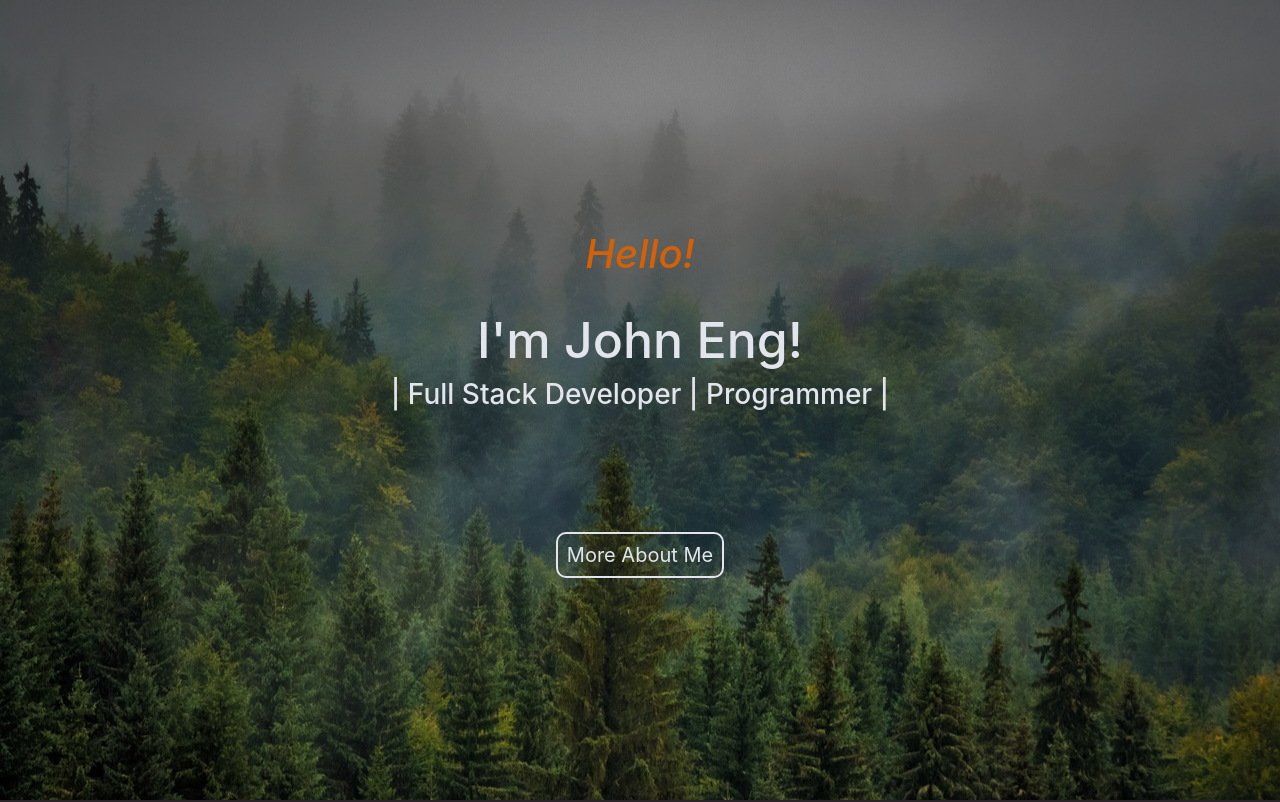
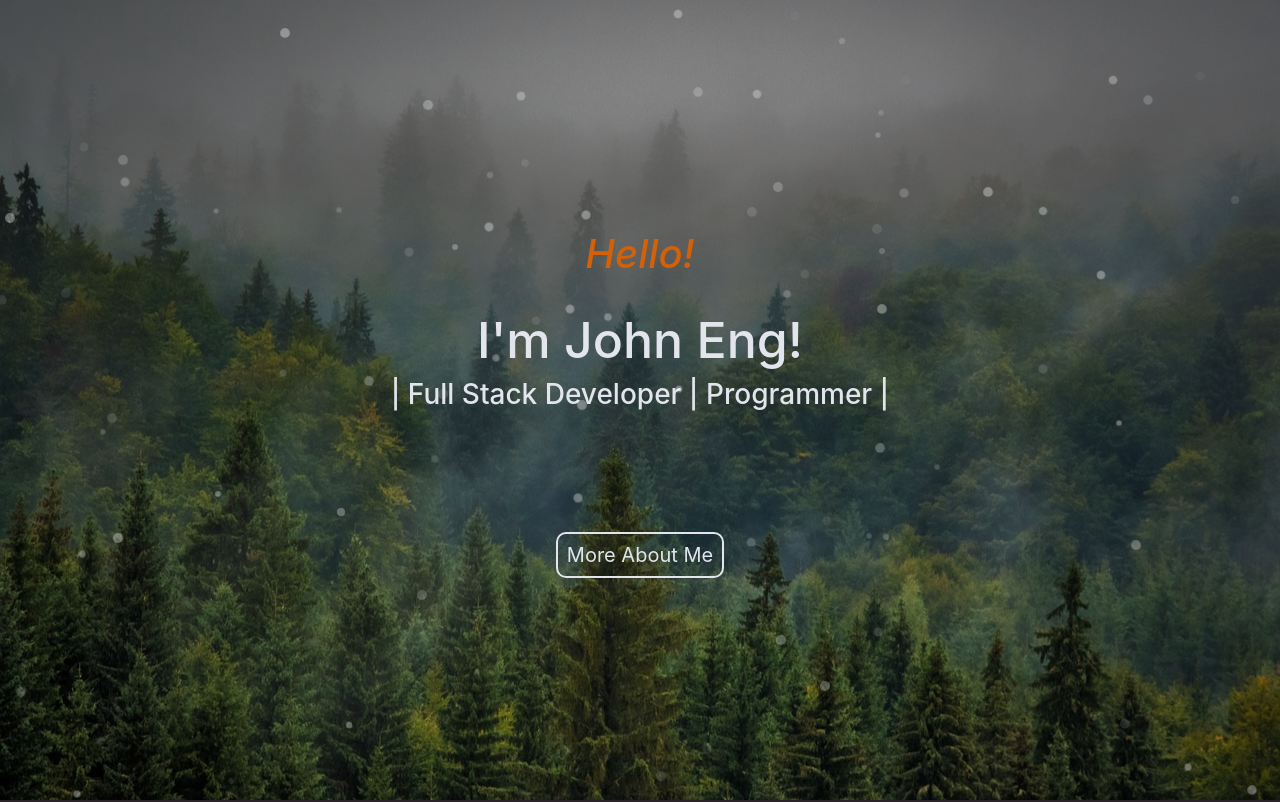
Before and after one commit to john1eng/My_Portfolio, a plain HTML site: page index.html in a window 1280 px wide. Shown: the top 802 px of the page. Drawn offline with Linux system fonts and the light colour scheme.

Commit message:
add snow affect

```diff
--- a/index.html
+++ b/index.html
@@ -11,10 +11,15 @@
     <script src="jquery-3.4.1.min.js"></script>
     <link rel="stylesheet" type="text/css" href="./bootstrap-4.3.1-dist/css/bootstrap.min.css">
     <link rel="stylesheet" type="text/css" href="portfolio.css">
+    <link rel="stylesheet" href="snowflake.css">
+    <script src="snowflake.js"></script>
     <script src="portfolio.js"></script>
 
   </head>
   <body onload=promptbox()>
+    <div id="snowflakeContainer">
+        <span class="snowflake"></span>
+    </div>
                             <!--Heading-->
     <section id="intro">
       <div id="intro-content">
@@ -234,6 +239,5 @@
     <a href="#contact" class ="c">Contact</a>
   </span>
 
-
   </body>
 </html>
--- a/portfolio.css
+++ b/portfolio.css
@@ -1,5 +1,5 @@
 html{
-  background-color:#2A2428;
+  /* background-color:#2A2428; */
   margin:0px;
 }
 body{
--- /dev/null
+++ b/snowflake.css
@@ -0,0 +1,17 @@
+#snowflakeContainer {
+  position: absolute;
+  left: 0px;
+  top: 0px;
+  display: none;
+}
+
+.snowflake {
+  position: fixed;
+  background-color: white;
+  user-select: none;
+  z-index: 1000;
+  pointer-events: none;
+  border-radius: 50%;
+  width: 10px;
+  height: 10px;
+}
--- /dev/null
+++ b/snowflake.js
@@ -0,0 +1,170 @@
+  // Array to store our Snowflake objects
+  var snowflakes = [];
+
+  // Global variables to store our browser's window size
+  var browserWidth;
+  var browserHeight;
+
+  // Specify the number of snowflakes you want visible
+  var numberOfSnowflakes = 100;
+
+  // Flag to reset the position of the snowflakes
+  var resetPosition = false;
+
+  // Handle accessibility
+  var enableAnimations = false;
+  var reduceMotionQuery = matchMedia("(prefers-reduced-motion)");
+
+  // Handle animation accessibility preferences
+  function setAccessibilityState() {
+    if (reduceMotionQuery.matches) {
+      enableAnimations = false;
+    } else {
+      enableAnimations = true;
+    }
+  }
+  setAccessibilityState();
+
+  reduceMotionQuery.addListener(setAccessibilityState);
+
+  //
+  // It all starts here...
+  //
+  function setup() {
+    if (enableAnimations) {
+      window.addEventListener("DOMContentLoaded", generateSnowflakes, false);
+      window.addEventListener("resize", setResetFlag, false);
+    }
+  }
+  setup();
+
+  //
+  // Constructor for our Snowflake object
+  //
+  function Snowflake(element, speed, xPos, yPos) {
+    // set initial snowflake properties
+    this.element = element;
+    this.speed = speed;
+    this.xPos = xPos;
+    this.yPos = yPos;
+    this.scale = 1;
+
+    // declare variables used for snowflake's motion
+    this.counter = 0;
+    this.sign = Math.random() < 0.5 ? 1 : -1;
+
+    // setting an initial opacity and size for our snowflake
+    this.element.style.opacity = (.1 + Math.random()) / 3;
+  }
+
+  //
+  // The function responsible for actually moving our snowflake
+  //
+  Snowflake.prototype.update = function () {
+    // using some trigonometry to determine our x and y position
+    this.counter += this.speed / 5000;
+    this.xPos += this.sign * this.speed * Math.cos(this.counter) / 40;
+    this.yPos += Math.sin(this.counter) / 40 + this.speed / 30;
+    this.scale = .5 + Math.abs(10 * Math.cos(this.counter) / 20);
+
+    // setting our snowflake's position
+    setTransform(Math.round(this.xPos), Math.round(this.yPos), this.scale, this.element);
+
+    // if snowflake goes below the browser window, move it back to the top
+    if (this.yPos > browserHeight) {
+      this.yPos = -50;
+    }
+  }
+
+  //
+  // A performant way to set your snowflake's position and size
+  //
+  function setTransform(xPos, yPos, scale, el) {
+    el.style.transform = `translate3d(${xPos}px, ${yPos}px, 0) scale(${scale}, ${scale})`;
+  }
+
+  //
+  // The function responsible for creating the snowflake
+  //
+  function generateSnowflakes() {
+
+    // get our snowflake element from the DOM and store it
+    var originalSnowflake = document.querySelector(".snowflake");
+
+    // access our snowflake element's parent container
+    var snowflakeContainer = originalSnowflake.parentNode;
+    snowflakeContainer.style.display = "block";
+
+    // get our browser's size
+    browserWidth = document.documentElement.clientWidth;
+    browserHeight = document.documentElement.clientHeight;
+
+    // create each individual snowflake
+    for (var i = 0; i < numberOfSnowflakes; i++) {
+
+      // clone our original snowflake and add it to snowflakeContainer
+      var snowflakeClone = originalSnowflake.cloneNode(true);
+      snowflakeContainer.appendChild(snowflakeClone);
+
+      // set our snowflake's initial position and related properties
+      var initialXPos = getPosition(50, browserWidth);
+      var initialYPos = getPosition(50, browserHeight);
+      var speed = 5 + Math.random() * 40;
+
+      // create our Snowflake object
+      var snowflakeObject = new Snowflake(snowflakeClone,
+        speed,
+        initialXPos,
+        initialYPos);
+      snowflakes.push(snowflakeObject);
+    }
+
+    // remove the original snowflake because we no longer need it visible
+    snowflakeContainer.removeChild(originalSnowflake);
+
+    moveSnowflakes();
+  }
+
+  //
+  // Responsible for moving each snowflake by calling its update function
+  //
+  function moveSnowflakes() {
+
+    if (enableAnimations) {
+      for (var i = 0; i < snowflakes.length; i++) {
+        var snowflake = snowflakes[i];
+        snowflake.update();
+      }
+    }
+
+    // Reset the position of all the snowflakes to a new value
+    if (resetPosition) {
+      browserWidth = document.documentElement.clientWidth;
+      browserHeight = document.documentElement.clientHeight;
+
+      for (var i = 0; i < snowflakes.length; i++) {
+        var snowflake = snowflakes[i];
+
+        snowflake.xPos = getPosition(50, browserWidth);
+        snowflake.yPos = getPosition(50, browserHeight);
+      }
+
+      resetPosition = false;
+    }
+
+    requestAnimationFrame(moveSnowflakes);
+  }
+
+  //
+  // This function returns a number between (maximum - offset) and (maximum + offset)
+  //
+  function getPosition(offset, size) {
+    return Math.round(-1 * offset + Math.random() * (size + 2 * offset));
+  }
+
+  //
+  // Trigger a reset of all the snowflakes' positions
+  //
+  function setResetFlag(e) {
+    resetPosition = true;
+  }
```
